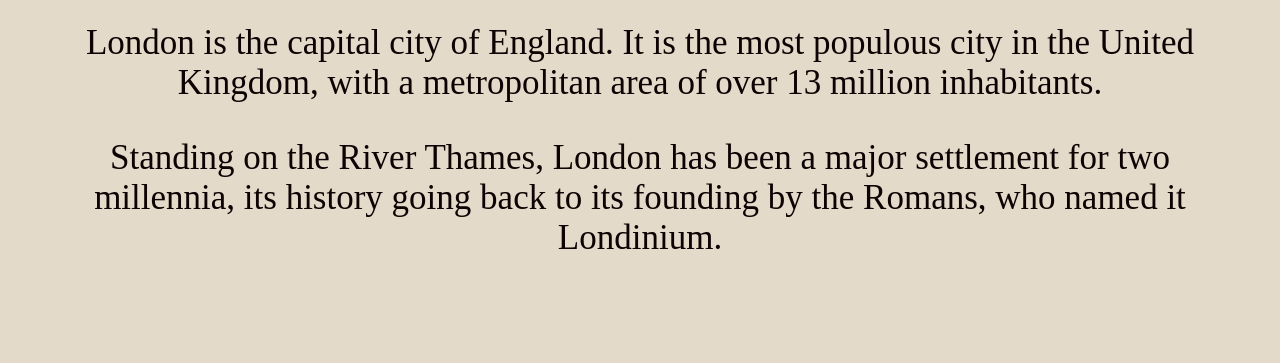
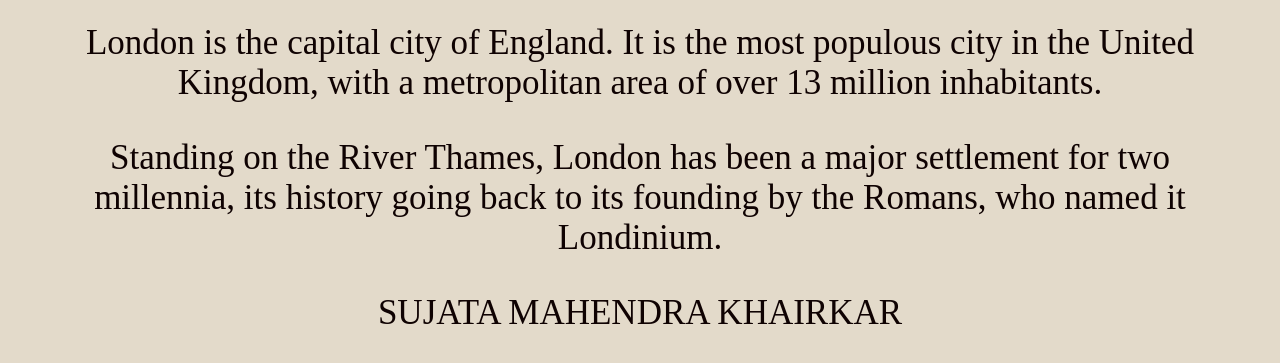
Before and after one commit to smkhairkar/MEVN_JAN2023, a plain HTML site: page Fynd/HTML/layout.html in a window 1280 px wide. Shown: the part 753-1116 px from the top of the page. Before the commit the page ends 1049 px from the top, so only its background shows below. Drawn offline with Linux system fonts and the light colour scheme.

Commit message:
Update layout.html

```diff
--- a/Fynd/HTML/layout.html
+++ b/Fynd/HTML/layout.html
@@ -59,6 +59,7 @@
             metropolitan area of over 13 million inhabitants.</p>
         <p>Standing on the River Thames, London has been a major settlement for two millennia, its history going back to
             its founding by the Romans, who named it Londinium.</p>
+            <p>SUJATA MAHENDRA KHAIRKAR</p>
     </article>
 
 </body>
```
